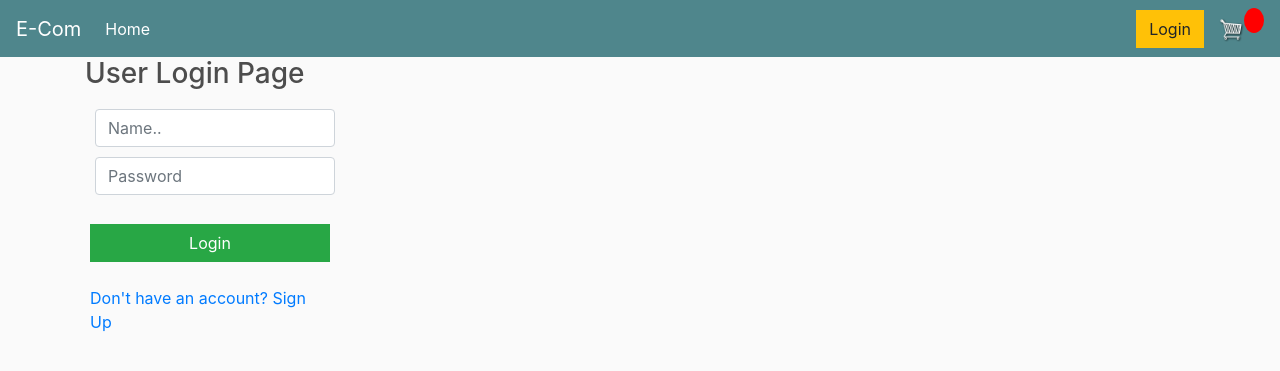
After one commit to divyansh-tamrakar/dummy, a Django app: page /login/ in a window 1280 px wide. The commit adds this page. Shown: the top 371 px of the page. Run offline with Django 3.2, Linux system fonts and the light colour scheme; some libraries are stand-ins or nearby versions.

Commit message:
user login page and view added, needs editing.

```diff
--- /dev/null
+++ b/ecommerce_website/store/templates/store/login.html
@@ -0,0 +1,29 @@
+<!DOCTYPE html>
+
+{% extends 'store/main.html' %}
+{% load static %}
+
+{% block content %}
+
+    <h3> User Login Page </h3>
+    <div class="form-field"
+        <form method="POST" action="">
+            {% csrf_token %}
+
+            <div class="form-field">
+                <input required class="form-control" type="text" id="name" name="name" placeholder="Name..">
+            </div>
+
+            <div class="form-field">
+                <input required class="form-control" type="password" id="password" name="password" placeholder="Password">
+            </div>
+
+            <br>
+            <br>
+            <input class="btn btn-success btn-block" type="submit" name="submit" value="Login">
+        </form>
+
+    <div>
+    <br>
+    <a href="#">Don't have an account? Sign Up </a>
+{% endblock content %}
--- a/ecommerce_website/store/templates/store/main.html
+++ b/ecommerce_website/store/templates/store/main.html
@@ -67,7 +67,7 @@
 
         </ul>
           <div class="form-inline my-2 my-lg-0">
-           <a href="#"class="btn btn-warning">Login</a>
+           <a href="{% url 'login' %}"class="btn btn-warning">Login</a>
 
            <a href="{% url 'cart' %}">
                <img  id="cart-icon" src="{% static 'images/cart.png' %}">
--- a/ecommerce_website/store/urls.py
+++ b/ecommerce_website/store/urls.py
@@ -5,6 +5,7 @@ from . import views
 
 urlpatterns = [
     path('', views.store, name='home'),
+    path('login/', views.Userlogin, name='login'),
     path('cart', views.cart, name='cart'),
     path('checkout', views.checkout, name='checkout'),
     path('update_item/', views.updateItem, name='update_item'),
--- a/ecommerce_website/store/views.py
+++ b/ecommerce_website/store/views.py
@@ -1,12 +1,39 @@
-from math import prod
-from django.shortcuts import render
+from django.contrib.auth import authenticate, login, logout
+from django.contrib import messages
+from django.shortcuts import render, redirect
+from django.contrib.auth.models import User
+from matplotlib.style import context
 from .models import *
 from django.http import JsonResponse
 import json
 import datetime
 from .utils import cookieCart, cartData, guestOrder
+from .forms import UserRegistrationForm
 # Create your views here.
 
+def Userlogin(request):
+    page = "login"
+
+    if request.method == "POST":
+
+        username = request.POST.get('username')
+        email = request.POST.get('email')
+        password = request.POST.get('password')
+        confirmPassword = request.POST.get('confirmPassword')
+
+        if User.objects.get(username=username) is None:
+            return messages.error(request, "User does not exists!")
+
+        else:
+            user = authenticate(request, username=username, password=password)
+
+        if user:
+            login(request, user)
+            return redirect('home')
+        else:
+            return messages.error(request, "Incorrect username or password.")
+    context = {'page': page}
+    return render(request, 'store/login.html', context)
 
 def store(request):
 
```
Also changed, not shown: ecommerce_website/store/models.py (+14 -0 lines), ecommerce_website/db.sqlite3, ecommerce_website/store/migrations/0004_userform.py (added).
